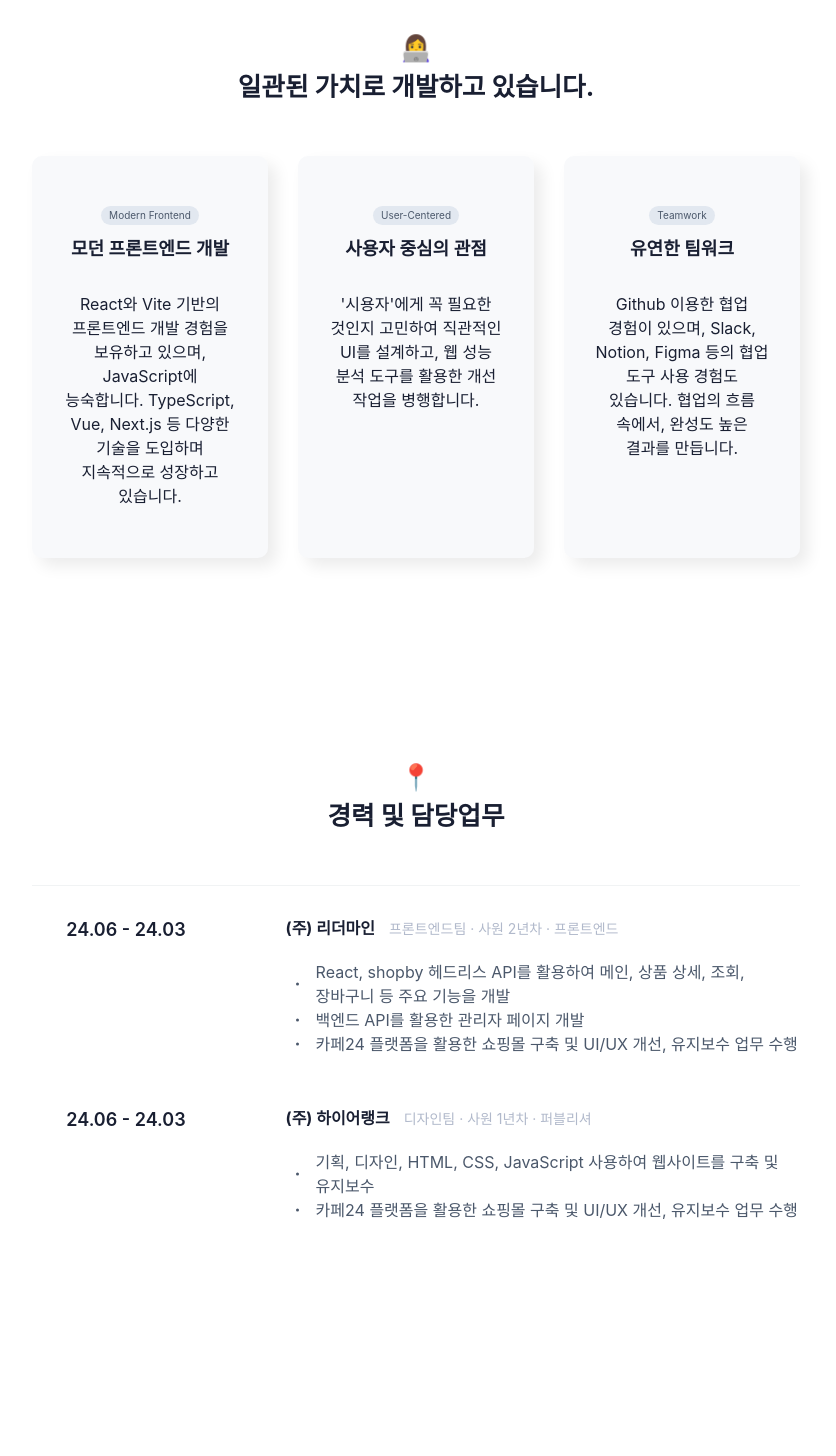
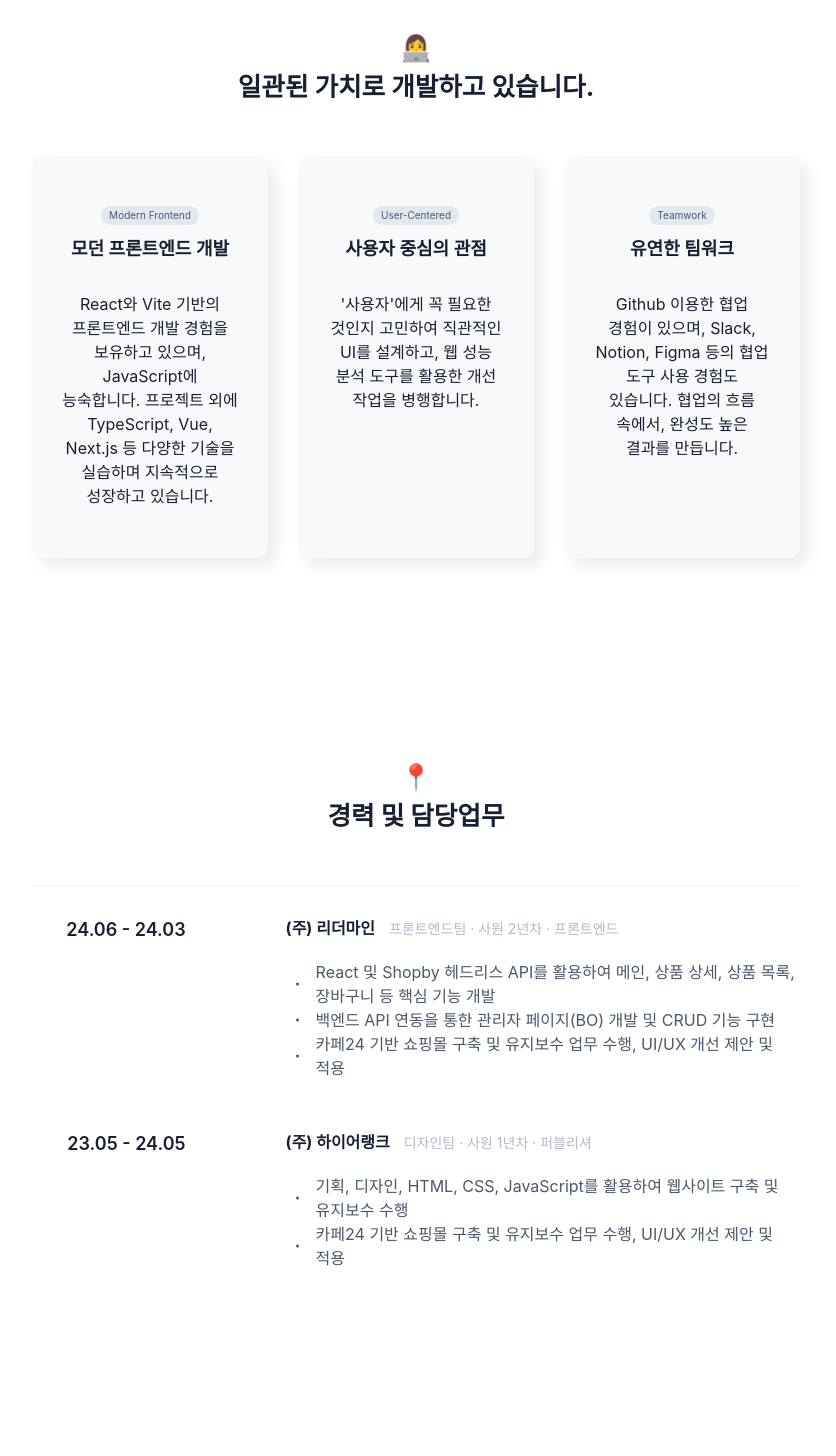
Before and after one commit to oLangS2/portfolio, a React (Create React App) app: page / in a window 1280 px wide. Shown: the part 779-2235 px from the top of the page, without its empty margins (224-1060 px from the left). Built offline with nearby package versions, Linux system fonts and the light colour scheme; a web font is replaced by a local one.

Commit message:
이력서 내용 수정

```diff
--- a/src/components/sections/AboutMe.jsx
+++ b/src/components/sections/AboutMe.jsx
@@ -14,14 +14,14 @@ const AboutMe = () => {
             <strong>모던 프론트엔드 개발</strong>
             <p>
               React와 Vite 기반의 프론트엔드 개발 경험을 보유하고 있으며, JavaScript에 능숙합니다.
-              TypeScript, Vue, Next.js 등 다양한 기술을 도입하며 지속적으로 성장하고 있습니다.
+              프로젝트 외에 TypeScript, Vue, Next.js 등 다양한 기술을 실습하며 지속적으로 성장하고 있습니다.
             </p>
           </div>
           <div className="box">
             <span>User-Centered</span>
             <strong>사용자 중심의 관점</strong>
             <p>
-              '시용자'에게 꼭 필요한 것인지 고민하여 직관적인 UI를 설계하고, 웹 성능 분석 도구를 활용한 개선 작업을 병행합니다.
+              '사용자'에게 꼭 필요한 것인지 고민하여 직관적인 UI를 설계하고, 웹 성능 분석 도구를 활용한 개선 작업을 병행합니다.
             </p>
           </div>
           <div className="box">
--- a/src/components/sections/Career.jsx
+++ b/src/components/sections/Career.jsx
@@ -18,25 +18,24 @@ const career = () => {
               <span> 프론트엔드팀 · 사원 2년차 · 프론트엔드</span>
               <div className="more">
                 <ul>
-                  <li>React, shopby 헤드리스 API를 활용하여 메인, 상품 상세, 조회, 장바구니 등 주요 기능을 개발 </li>
-                  <li>백엔드 API를 활용한 관리자 페이지 개발</li>
-                  <li>카페24 플랫폼을 활용한 쇼핑몰 구축 및 UI/UX 개선, 유지보수 업무 수행</li>
+                  <li>React 및 Shopby 헤드리스 API를 활용하여 메인, 상품 상세, 상품 목록, 장바구니 등 핵심 기능 개발</li>
+                  <li>백엔드 API 연동을 통한 관리자 페이지(BO) 개발 및 CRUD 기능 구현</li>
+                  <li>카페24 기반 쇼핑몰 구축 및 유지보수 업무 수행, UI/UX 개선 제안 및 적용</li>
                 </ul>
               </div>
-              {/* TODO - 사용툴 태그 넣을지 말지 고민중 */}
             </div>
           </li>
           <li className='box flex'>
             <div className="left">
-              24.06 - 24.03
+              23.05 - 24.05
             </div>
             <div className="right">
               <b>(주) 하이어랭크</b>
               <span> 디자인팀 · 사원 1년차 · 퍼블리셔</span>
               <div className="more">
                 <ul>
-                  <li>기획, 디자인, HTML, CSS, JavaScript 사용하여 웹사이트를 구축 및 유지보수</li>
-                  <li>카페24 플랫폼을 활용한 쇼핑몰 구축 및 UI/UX 개선, 유지보수 업무 수행</li>
+                  <li>기획, 디자인, HTML, CSS, JavaScript를 활용하여 웹사이트 구축 및 유지보수 수행</li>
+                  <li>카페24 기반 쇼핑몰 구축 및 유지보수 업무 수행, UI/UX 개선 제안 및 적용</li>
                 </ul>
               </div>
             </div>
```
Also changed, not shown: src/components/common/button.jsx (deleted, +0 -8 lines).
